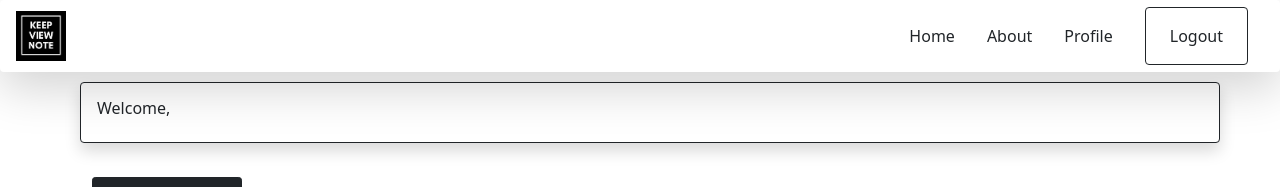
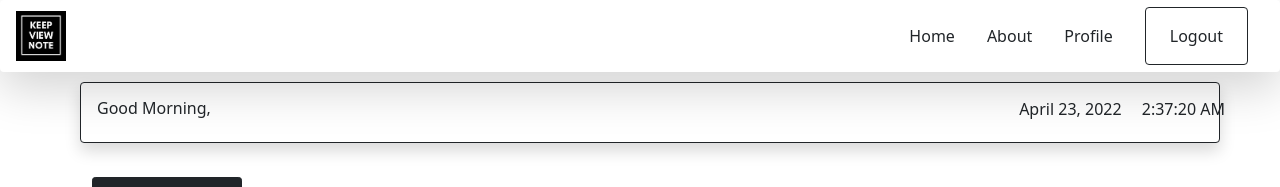
Before and after one commit to the-wolvorine/Keep-View-Note, a React (Create React App) app: page /home in a window 1280 px wide. Shown: the top 187 px of the page. Built offline with nearby package versions, Linux system fonts and the light colour scheme; no server answers; the database is empty; sample sign-in values are in the browser's storage.

Commit message:
Add date and time

```diff
--- a/src/Home.jsx
+++ b/src/Home.jsx
@@ -42,7 +42,20 @@ function Home(){
     const [sharedEmail,setSharedEmail ] = useState("")
     const [notesclicked, setNotesClicked ] = useState(true)
     const [sharednull, setSharedNull] = useState(false);
-    const navigate = useNavigate();
+    var [date,setDate] = useState(new Date());
+
+    var today = new Date()
+    var curHr = today.getHours()
+
+    function welcomeMessage(){
+    if (curHr < 12) {
+    return 'Good Morning'
+    } else if (curHr < 18) {
+    return 'Good Afternoon'
+    } else {
+    return 'Good Evening'
+    }
+    }
 
     function sm(notes){
         var bytes = CryptoJS.AES.decrypt(notes, email);
@@ -58,6 +71,14 @@ function Home(){
 
 
     toast.configure()
+
+    useEffect(() => {
+        var timer = setInterval(()=>setDate(new Date()), 1000 )
+        return function cleanup() {
+            clearInterval(timer)
+        }
+
+    });
 
     useEffect(()=>{
         if(emptyall===true)
@@ -503,7 +524,7 @@ function Home(){
  <div class="container-sm">
     <div class="row">
         <div class="content border rounded border-dark shadow p-3 mb-2 bg-white rounded">
-            <h6 class="category">Welcome, {name}</h6>
+            <h6 class="category">{welcomeMessage()}, &nbsp;<b>{name}</b> <h6 style={{position: 'absolute', right: 55, top:100}}>{date.toLocaleString('en-us', { month: 'long',day: '2-digit', year: 'numeric' })} &emsp;{date.toLocaleTimeString()}</h6></h6>
         </div>
     <div className="splitLeft">
         <button class="btn active btn-outline-dark btn-sm" onClick={()=>setClicked(false)}> <i class="fa fa-plus"></i> <b>Add Note</b></button>
```
